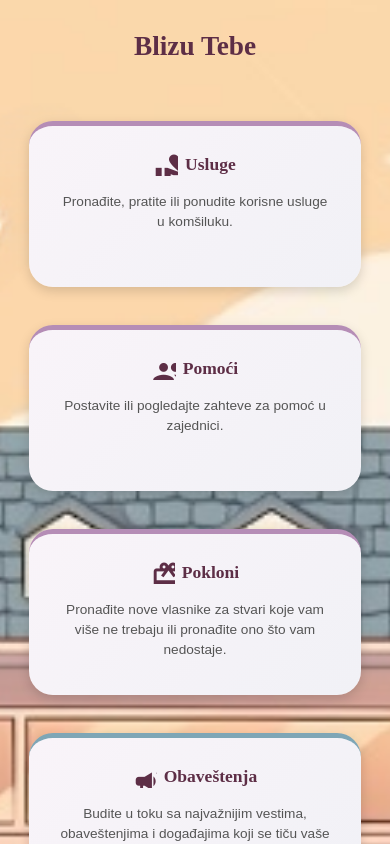
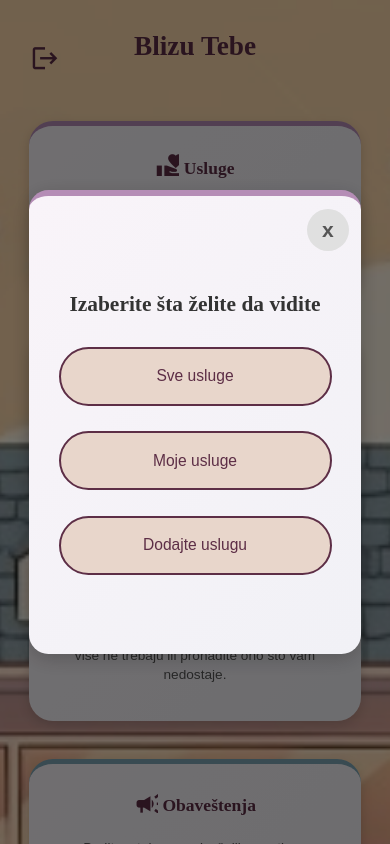
Before and after one commit to marijamandic/blizu-tebe-frontend, an Angular app: page /home in a window 390 px wide. Both pictures are taken after a click on the element 195 px from the left and 204 px from the top of the page. Shown: the top 844 px of the page. Built offline with nearby package versions, Linux system fonts and the light colour scheme.

Commit message:
finishing first page

```diff
--- a/package.json
+++ b/package.json
@@ -21,6 +21,7 @@
     "@angular/platform-browser-dynamic": "^16.2.0",
     "@angular/router": "^16.2.0",
     "rxjs": "~7.8.0",
+    "sweetalert2": "^11.22.3",
     "tslib": "^2.3.0",
     "zone.js": "~0.13.0"
   },
--- a/src/app/home/home-logged/home-logged.component.css
+++ b/src/app/home/home-logged/home-logged.component.css
@@ -101,6 +101,36 @@ mat-icon {
   height: auto;
 }
 
+.top-left-logout {
+  position: absolute;
+  top: 3.7vh;
+  left: 2vw;
+}
+
+/* Stil za samo dugme "Odjavite se" */
+.logout-button {
+  display: flex;
+  align-items: center;
+  gap: 0.5vw;
+
+  background-color: var(--color-dark);
+  border: 1.5px solid rgba(0, 0, 0, 0.7);
+  border-radius: 30px;
+  padding: 0.5vh 1.2vw;
+
+  font-size: 1vw;
+  font-weight: 500;
+
+}
+
+/* Prilagođavanje ikonice unutar dugmeta */
+.logout-button mat-icon {
+  font-size: 1.6vw; /* Malo veća ikonica da bude u skladu sa tekstom */
+  height: auto;
+  width: auto;
+  color: #fff;
+}
+
 
 /**********************TELEFON*****************************/
 
@@ -138,10 +168,52 @@ mat-icon {
     font-size: 3.5vw;
   }
 
-  mat-icon {
-    font-size: 4.2vh;
-    margin-bottom: 0.5vh;
+  .card1 mat-icon,
+.card2 mat-icon {
+  font-size: 3.6vh;    /* Malo smanjena i prilagođena veličina */
+  margin-bottom: 1.5vh; /* Povećan razmak do naslova za bolji izgled */
+  color: var(--color-dark); /* Osigurava konzistentnu boju ikonice */
+
+  /* Resetujemo ostale margine koje možda smetaju */
+  margin-right: 0;
+  margin-left: 0;
+}
+
+  /* Prikazujemo kontejner za odjavu */
+  .top-left-logout {
+    display: block;
+    top: 3.5vh;
+    left: 4vw;
   }
+
+  /* Potpuno novi stil za dugme na telefonu (samo ikonica) */
+  .logout-button {
+    background-color: transparent;
+    border: none;
+    border-radius: 50%;
+    padding: 1.5vh;
+    display: flex;
+    align-items: center;
+    justify-content: center;
+    width: 7vh;
+    height: 7vh;
+  }
+
+
+  .logout-button mat-icon {
+    font-size: 3.5vh;
+    color: var(--color-dark);
+    margin: 0;
+    height: auto;
+    width: auto;
+  }
+
+  /* Ključni deo: sakrivamo tekst na telefonu */
+  .logout-button .logout-text {
+    display: none;
+  }
+
+
 }
 
 
@@ -149,62 +221,162 @@ mat-icon {
 
 
 
-
-/*
+/*MODAL*/
 .modal-overlay {
   position: fixed;
   top: 0;
   left: 0;
   width: 100%;
   height: 100%;
-  background-color: rgba(0,0,0,0.4);
+  background-color: rgba(0, 0, 0, 0.55);
   display: flex;
   justify-content: center;
   align-items: center;
   z-index: 1000;
+
 }
 
 .modal {
-  position: absolute;
-  background-color: white;
-  padding: 2rem;
-  border-radius: 10px;
-  box-shadow: 0 0 15px rgba(0,0,0,0.3);
-  width: 90%;
-  max-width: 400px;
+  position: relative;
+  background: linear-gradient(135deg, #f9f4f9, #f1f1f6);
+  font-family: var(--font-normal);
+
+
+  width: 30vw;
+  min-height: 55vh;
+  padding: 0;
+
+  border-radius: 2vw;
+  border-top: 0.8vh solid var(--color-purple);
+  box-shadow: 0 0.6vh 2.5vh rgba(0, 0, 0, 0.2);
+
+  display: flex;
+  flex-direction: column;
+  justify-content: center;
+  align-items: center;
   text-align: center;
-  gap: 10px;
+  gap: 2vh;
 }
 
-.modalButton{
-    background-color: var(--color-lightest);
-    border:  2px solid var(--color-dark);
+.modal4 {
+  position: relative;
+  background: linear-gradient(135deg, #f9f4f9, #f1f1f6);
+  font-family: var(--font-normal);
 
-    color: var(--color-dark);
-    border-radius: 30px;
-    padding: 1.2vh 3.0vw;
-    font-family: var(--font-normal);
-    font-size: 1.2vw;
-    cursor: pointer;
-    transition: background-color 0.3s ease;
-    margin-top: 15px;
+
+  width: 30vw;
+  min-height: 55vh;
+  padding: 0;
+
+  border-radius: 2vw;
+  border-top: 0.8vh solid var(--color-blue);
+  box-shadow: 0 0.6vh 2.5vh rgba(0, 0, 0, 0.2);
+
+  display: flex;
+  flex-direction: column;
+  justify-content: center;
+  align-items: center;
+  text-align: center;
+  gap: 2vh;
 }
 
-button:hover {
+
+.title {
+    font-size: 1.8vw; /* Prilagođeno užoj širini */
+    font-weight: 600;
+    color: #333;
+    padding: 0vh 2vw 4vh;
+    margin-top: 0;
+}
+
+.modalButton {
+    background-color: var(--color-lightest);
+    border: 0.3vh solid var(--color-dark);
+    color: var(--color-dark);
+    border-radius: 5vh;
+    padding: 1.2vh 2.5vw;
+    font-family: var(--font-normal);
+    font-size: 1.3vw;
+    cursor: pointer;
+    transition: all 0.3s ease;
+    width: 25vw;
+    max-width: 20vw;
+    margin-top: 0;
+}
+
+.modalButton:hover {
   background-color: var(--color-light);
+  transform: translateY(-0.4vh);
+  box-shadow: 0 0.4vh 1.2vh rgba(0, 0, 0, 0.15);
 }
 
 .closeModal {
   all: unset;
+  box-sizing: border-box;
+
   position: absolute;
-  top: 10px;
-  right: 10px;
-  font-size: 1.5rem;
-  color: #888;
+  top: 2vh;
+  right: 1.5vw;
+
+  width: 4vh;
+  height: 4vh;
+  background-color: #e0e0e0;
+  border-radius: 50%;
+  color: #555;
+
+  display: flex;
+  justify-content: center;
+  align-items: center;
+
+  font-size: 2vh;
+  font-weight: bold;
   cursor: pointer;
+  transition: all 0.3s ease;
 }
 
-.title{
-    text-align: center;
-    margin-top: 1rem;
-} */
+.closeModal:hover {
+  background-color: #d3d3d3;
+  color: #000;
+}
+
+/* === CSS ZA RESPONSIVE DIZAJN (TELEFON) === */
+@media (max-width: 768px) {
+  .modal {
+    width: 85vw;
+    min-height: 55vh;
+    gap: 3vh;
+    padding: 2vh 0;
+    border-radius: 5vw;
+
+  }
+
+  .title {
+    font-size: 5.5vw !important;
+    padding: 2vh 4vw 0.5vh !important;
+  }
+
+  .modalButton {
+    min-width: 70vw;
+    min-height: 7vh;
+    font-size: 4vw !important;
+
+    /* Osigurava vertikalno centriranje teksta u dugmetu */
+    display: flex;
+    align-items: center;
+    justify-content: center;
+    padding: 0 5vw !important;
+
+  }
+
+  /* Ključno poboljšanje: 'X' dugme mora biti veće na dodir */
+  .closeModal {
+    top: 1.5vh;
+    right: 3vw;
+    width: 5vh;
+    height: 5vh;
+    font-size: 2.5vh;
+
+     border-radius: 50%;
+  }
+
+}
--- a/src/app/home/home-logged/home-logged.component.html
+++ b/src/app/home/home-logged/home-logged.component.html
@@ -1,4 +1,10 @@
 <div class="home-container">
+  <div class="top-left-logout">
+    <button class="logout-button" (click)="logOut()">
+      <mat-icon>logout</mat-icon>
+       <span class="logout-text">Odjavite se</span>
+    </button>
+  </div>
   <div class="top-right-logo">
     <img src="assets/pictures/logo.png" alt="Blizu tebe logo" class="logo-icon" />
   </div>
@@ -9,21 +15,21 @@
   <div class="home-cards">
 
     <!-- Kartica: Usluge -->
-    <div class="card1">
+    <div class="card1" (click)="toggleModal1()">
       <h3><mat-icon>volunteer_activism</mat-icon> Usluge</h3>
       <p>Pronađite, pratite ili ponudite korisne usluge u komšiluku.</p>
 
     </div>
 
     <!-- Kartica: Pomoći -->
-    <div class="card1" >
+    <div class="card1" (click)="toggleModal2()">
       <h3><mat-icon>group</mat-icon> Pomoći</h3>
       <p>Postavite ili pogledajte zahteve za pomoć u zajednici.</p>
 
     </div>
 
     <!-- Pokloni -->
-    <div class="card1">
+    <div class="card1" (click)="toggleModal3()">
       <h3><mat-icon>card_giftcard</mat-icon> Pokloni</h3>
       <p>Pronađite nove vlasnike za stvari koje vam više ne trebaju ili pronađite ono što vam nedostaje.</p>
     </div>
@@ -35,7 +41,7 @@
     </div>
 
     <!-- Radne akcije -->
-    <div class="card2">
+    <div class="card2" (click)="toggleModal4()">
       <h3><mat-icon>handyman</mat-icon> Radne akcije</h3>
       <p>Uključite se u komšijske razgovore, razmenjujte ideje i budite deo zajedničkih radnih akcija u kraju.</p>
     </div>
@@ -47,17 +53,52 @@
     </div>
 
   </div>
-<!--
-  <div class="modal-overlay" *ngIf="isModalOpen">
-    <div class="modal">
+
+  <div class="modal-overlay" *ngIf="isModal1Open" (click)="toggleModal1()">
+    <div class="modal" (click)="$event.stopPropagation()">
       <h2 class="title">Izaberite šta želite da vidite</h2>
-      <button class="closeModal">x</button>
+      <button class="closeModal" (click)="toggleModal1()">x</button>
 
       <button class="modalButton">Sve usluge</button>
       <button class="modalButton">Moje usluge</button>
-      <button class="modalButton">Dodaj uslugu</button>
+      <button class="modalButton">Dodajte uslugu</button>
 
     </div>
-  </div> -->
+  </div>
+
+  <div class="modal-overlay" *ngIf="isModal2Open" (click)="toggleModal2()">
+    <div class="modal" (click)="$event.stopPropagation()">
+      <h2 class="title">Izaberite šta želite da vidite</h2>
+      <button class="closeModal" (click)="toggleModal2()">x</button>
+
+      <button class="modalButton">Svi zahtevi</button>
+      <button class="modalButton">Moji zahtevi</button>
+      <button class="modalButton">Dodajte zahtev</button>
+
+    </div>
+  </div>
+
+  <div class="modal-overlay" *ngIf="isModal3Open" (click)="toggleModal3()">
+    <div class="modal" (click)="$event.stopPropagation()">
+      <h2 class="title">Izaberite šta želite da vidite</h2>
+      <button class="closeModal" (click)="toggleModal3()">x</button>
+
+      <button class="modalButton">Svi pokloni</button>
+      <button class="modalButton">Moji pokloni</button>
+      <button class="modalButton">Dodajte poklon</button>
+
+    </div>
+  </div>
+
+  <div class="modal-overlay" *ngIf="isModal4Open" (click)="toggleModal4()">
+    <div class="modal4" (click)="$event.stopPropagation()">
+      <h2 class="title">Izaberite šta želite da vidite</h2>
+      <button class="closeModal" (click)="toggleModal4()">x</button>
+
+      <button class="modalButton">Sve akcije</button>
+      <button class="modalButton">Diskusije</button>
+
+    </div>
+  </div>
 
 </div>
--- a/src/app/home/home-logged/home-logged.component.ts
+++ b/src/app/home/home-logged/home-logged.component.ts
@@ -1,4 +1,5 @@
 import { ChangeDetectionStrategy, Component } from '@angular/core';
+import { AuthService } from 'src/app/services/auth.service';
 
 @Component({
   selector: 'app-home-logged',
@@ -7,5 +8,33 @@ import { ChangeDetectionStrategy, Component } from '@angular/core';
 })
 export class HomeLoggedComponent {
 
-  //isModalOpen: boolean = true;
+
+  isModal1Open: boolean = false;
+  isModal2Open: boolean = false;
+  isModal3Open: boolean = false;
+  isModal4Open: boolean = false;
+
+  constructor(private authService: AuthService) {}
+
+  toggleModal1() {
+this.isModal1Open = !this.isModal1Open;
 }
+
+toggleModal2() {
+this.isModal2Open = !this.isModal2Open;
+}
+
+toggleModal3() {
+this.isModal3Open = !this.isModal3Open;
+}
+
+toggleModal4() {
+this.isModal4Open = !this.isModal4Open;
+}
+
+logOut() {
+ this.authService.logout();
+}
+
+
+}
--- a/src/app/services/auth.service.ts
+++ b/src/app/services/auth.service.ts
@@ -4,13 +4,15 @@ import { Credentials } from '../model/credentials.model';
 import { LoginResponse } from '../model/login-response';
 import { Observable, tap } from 'rxjs';
 import { environment } from 'src/env/environment';
+import { Router } from '@angular/router';
+import { UserService } from './user.service';
 
 @Injectable({
   providedIn: 'root'
 })
 export class AuthService {
 
-  constructor(private http: HttpClient) { }
+  constructor(private http: HttpClient, private router: Router, private userService: UserService) { }
 
   login(credentials: Credentials): Observable<LoginResponse>{
     return this.http.post<LoginResponse>(environment.apiHost + `auth/login`, credentials).pipe(
@@ -21,7 +23,9 @@ export class AuthService {
   }
 
   logout() {
+    this.userService.logout();
     localStorage.removeItem('jwt');
+    this.router.navigate(['/login']);
   }
 
   isLoggedIn(): boolean {
--- a/src/styles.css
+++ b/src/styles.css
@@ -27,11 +27,11 @@ button {
   font-family: var(--font-normal);
   font-size: 1.2vw;      /* veći tekst */
   cursor: pointer;
-  transition: background-color 0.3s ease;
+  transition: background-color 0.3s ease, filter 0.3s ease;
 }
 
 button:hover {
-  background-color: #822047;
+  filter: brightness(125%);
 }
 
 
```
Also changed, not shown: 1 other file (tests, documents, lock files or other folders).
